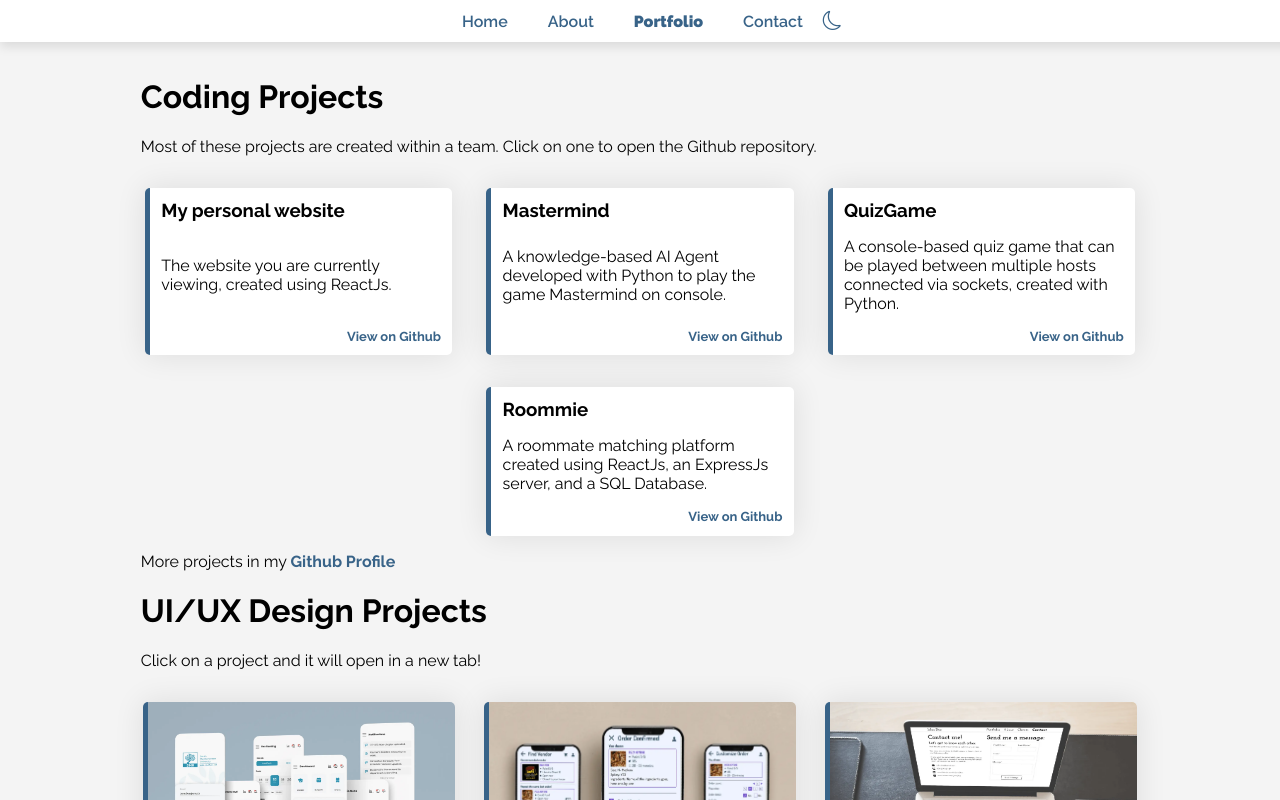
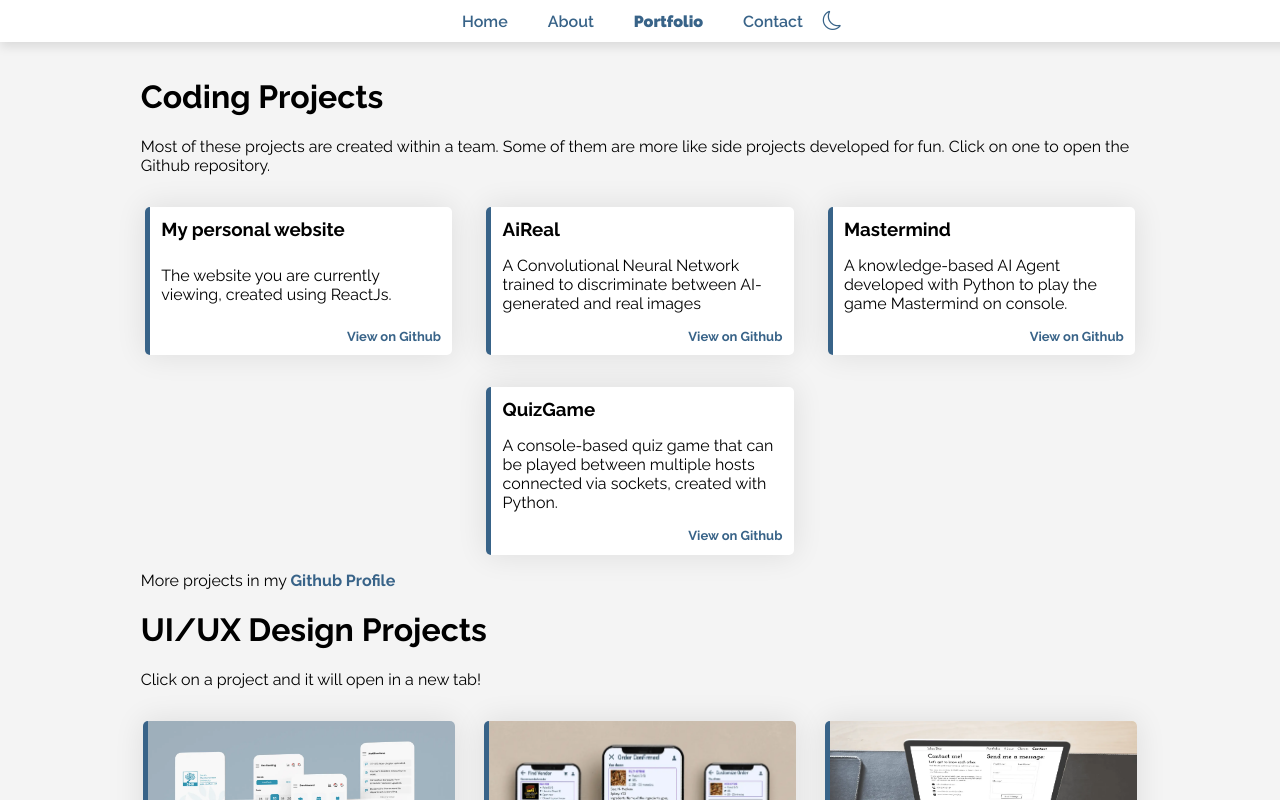
Before and after one commit to ChellyAhmed/Chelly, a React (Create React App) app: page /portfolio in a window 1280 px wide. Shown: the top 800 px of the page. Built offline with nearby package versions, Linux system fonts and the light colour scheme.

Commit message:
Add experience and aireal

```diff
--- a/src/screens/About.js
+++ b/src/screens/About.js
@@ -42,6 +42,11 @@ function About() {
             <div className="card" >
                 <h1>Experience:</h1>
                 <div className="card-body">
+                    <p>
+                        <span className="date" >January 2025 - June 2025</span> <br />
+                        <b>Software Engineering Intern</b> <br />
+                        <i>Monet Financial Technologies (Nuremberg, Germany)</i> <br />
+                    </p>
                     <p>
                         <span className="date" >May 2024 - August 2024</span> <br />
                         <b>Software Engineering Intern</b> <br />
--- a/src/screens/Portfolio.js
+++ b/src/screens/Portfolio.js
@@ -27,6 +27,11 @@ function Portfolio() {
             description: "The website you are currently viewing, created using ReactJs."
         },
         {
+            title: "AiReal",
+            link: "https://github.com/ChellyAhmed/roommie",
+            description: "A Convolutional Neural Network trained to discriminate between AI-generated and real images"
+        },
+        {
             title: "Mastermind",
             link: "https://github.com/ChellyAhmed/mastermind",
             description: "A knowledge-based AI Agent developed with Python to play the game Mastermind on console."
@@ -35,11 +40,6 @@ function Portfolio() {
             title: "QuizGame",
             link: "https://github.com/ChellyAhmed/Chelly",
             description: "A console-based quiz game that can be played between multiple hosts connected via sockets, created with Python."
-        },
-        {
-            title: "Roommie",
-            link: "https://github.com/ChellyAhmed/roommie",
-            description: "A roommate matching platform created using ReactJs, an ExpressJs server, and a SQL Database."
         },
     ]
 
@@ -68,7 +68,7 @@ function Portfolio() {
 
             <div className='portfolio-div' >
                 <h1>Coding Projects</h1>
-                <p>Most of these projects are created within a team. Click on one to open the Github repository.</p>
+                <p>Most of these projects are created within a team. Some of them are more like side projects developed for fun. Click on one to open the Github repository.</p>
             </div>
             <div className="container" alt={selectedPage} >
                 {textProjects.map((project, index) => {
```
